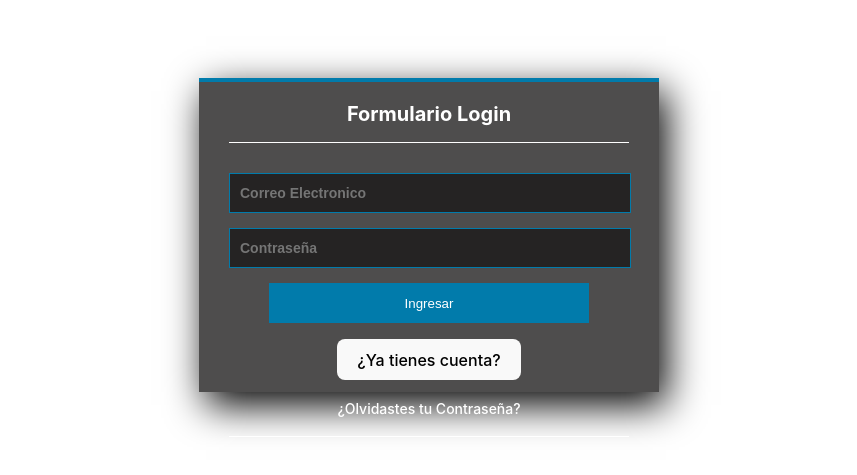
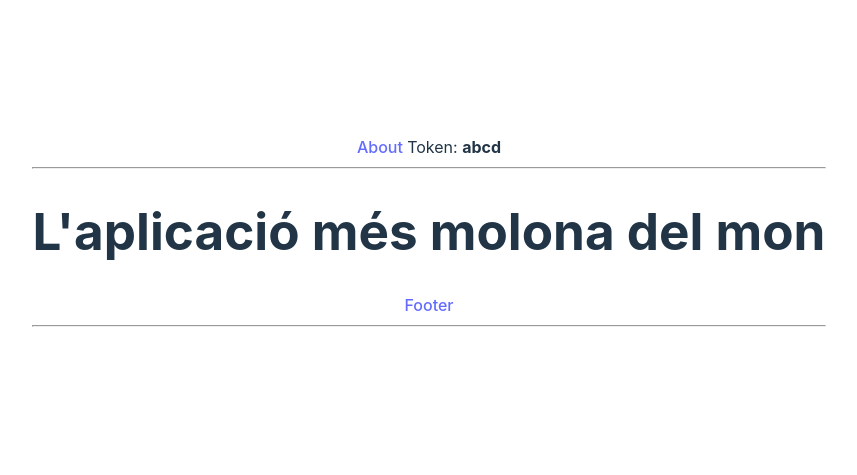
Before and after one commit to OriolDAW2/ProjecteGeoMirJS, a React (Vite) app in the folder React/: page /about in a window 1280 px wide. Shown: the part 165-640 px from the top of the page, without its empty margins (211-1068 px from the left). Built offline with nearby package versions, Linux system fonts and the light colour scheme.

Commit message:
Parte 4 acabada (Falta CSS)

```diff
--- a/React/package.json
+++ b/React/package.json
@@ -10,7 +10,8 @@
   },
   "dependencies": {
     "react": "^18.2.0",
-    "react-dom": "^18.2.0"
+    "react-dom": "^18.2.0",
+    "react-router-dom": "^6.7.0"
   },
   "devDependencies": {
     "@types/react": "^18.0.26",
--- /dev/null
+++ b/React/src/About.jsx
@@ -0,0 +1,3 @@
+export default function About() {
+    return <h1>L'aplicació més molona del mon </h1>;
+  }
--- a/React/src/App.jsx
+++ b/React/src/App.jsx
@@ -1,16 +1,39 @@
 import { useState } from 'react'
-// import reactLogo from './assets/react.svg'
-import './App.css'
+import { UserContext } from "./userContext";
+import { BrowserRouter as Router, Routes, Route } from "react-router-dom";
+
+import About from "./About";
+import Header from "./Layout/Header";
+import Footer from "./Layout/Footer";
 import LoginRegister from './auth/LoginRegister'
 
+import './App.css'
 
 function App() {
+  let [authToken, setAuthToken] = useState("abcd");
 
   return (
     <>
-      <LoginRegister/>
+      <UserContext.Provider
+        value = {{ authToken, setAuthToken }}
+        // { authToken, setAuthToken } equival a  { authToken: authToken, setAuthToken:setAuthToken}
+      >
+        {authToken ? (
+          <>
+          <Router>
+            <Header />
+            <Routes>
+              <Route path="/about" element={<About />} />
+            </Routes>
+            <Footer />
+          </Router>
+          </>
+        ) : (
+          <LoginRegister />
+        )}
+      </UserContext.Provider>
     </>
-  )
+  );
 }
 
 export default App
--- /dev/null
+++ b/React/src/Layout/Footer.jsx
@@ -0,0 +1,14 @@
+import { Link } from "react-router-dom";
+import './css/style.css';
+
+export default function Footer() {
+
+  return (
+    <>
+      <div class="footer">
+        <Link>Footer</Link>
+      </div>
+      <hr />
+    </>
+  );
+}
--- /dev/null
+++ b/React/src/Layout/Header.jsx
@@ -0,0 +1,19 @@
+import { useContext } from "react";
+import { Link } from "react-router-dom";
+import { UserContext } from "../userContext";
+
+import './css/style.css'
+
+export default function Header() {
+  let { authToken, setAuthToken } = useContext(UserContext);
+
+  return (
+    <>
+      <div class="header">
+        <Link to="/about">About </Link>
+        Token: <strong>{authToken}</strong>
+      </div>
+      <hr />
+    </>
+  );
+}
--- /dev/null
+++ b/React/src/Layout/css/style.css
@@ -0,0 +1,7 @@
+.header {
+
+}
+
+.footer {
+
+}
--- a/React/src/auth/Login.jsx
+++ b/React/src/auth/Login.jsx
@@ -8,6 +8,7 @@ export default function Login({setLogin}) {
 
   const sendLogin = (input) => {
     input.preventDefault();
+    document.getElementById('errors').hidden = true;
 
     console.log("Comprovant credencials....");
     // Enviam dades a l'aPI i recollim resultat
@@ -21,6 +22,8 @@ export default function Login({setLogin}) {
     })
       .then((data) => data.json())
       .then((resposta) => {
+        document.getElementById('errors').hidden = false;
+        document.getElementById('errors').innerHTML = resposta['message'];
         console.log(resposta);
         if (resposta.success === true) {
           console.log(resposta.authToken);
@@ -39,6 +42,7 @@ export default function Login({setLogin}) {
         <h5>Formulario Login</h5>
         <input class="controls" type="text" name="email" onChange={(input) => {setEmail(input.target.value);}} placeholder="Correo Electronico"/>
         <input class="controls" type="password" name="password" onChange={(input) => {setPassword(input.target.value);}} placeholder="Contraseña"/>
+        <div hidden class="errors" id="errors"></div>
         <input class="buttons" type="submit" name="" onClick={(input) => {sendLogin(input);}} value="Ingresar"/>
         <button onClick={() => {setLogin(false);}}>¿Ya tienes cuenta?</button>
         <p><a href="#">¿Olvidastes tu Contraseña?</a></p>
--- a/React/src/auth/Register.jsx
+++ b/React/src/auth/Register.jsx
@@ -15,14 +15,16 @@ export default function Register({setLogin}) {
   };
   const handleRegister = (input) => {
     input.preventDefault();
+    document.getElementById('password').hidden = true;
 
     let { name, password, password2, email } = formulari;
     console.log(
       "He enviat les Dades:  " + name + "/" + email + "/" + password + "/" + password2
     );
 
-    if (password2 !== password) {
-      alert("Els passwords han de coincidir");
+    if(password !== password2){
+      document.getElementById('password').hidden = false;
+      document.getElementById('password').innerHTML = 'Els passwords han de coincidir';
       return false;
     }
 
@@ -37,6 +39,8 @@ export default function Register({setLogin}) {
     })
       .then((data) => data.json())
       .then((resposta) => {
+        document.getElementById('errors').hidden = false;
+        document.getElementById('errors').innerHTML = resposta['message'];
         console.log(resposta);
         if (resposta.success === true) {
           console.log(resposta.authToken);
@@ -44,11 +48,12 @@ export default function Register({setLogin}) {
       })
       .catch((data) => {
         console.log(data);
-        alert("Catchch");
+        alert("Catch");
       });
 
     console.log("He enviat les Dades:  " + email + "/" + password);
   };
+
   return (
     <div>
        <section class="form-login-r">
@@ -57,6 +62,8 @@ export default function Register({setLogin}) {
         <input class="controls" type="text" name="email" onChange={handleChange} placeholder="Correo Electronico"/>
         <input class="controls" type="password" name="password" onChange={handleChange} placeholder="Contraseña"/>
         <input class="controls" type="password" name="password2" onChange={handleChange} placeholder="Confirmar Contraseña"/>
+        <div hidden class="errors" id="password"></div>
+        <div hidden class="errors" id="errors"></div>
         <input class="buttons" type="submit" name=""  onClick={(input) => {handleRegister(input);}} value="Registrar"/>
         <button onClick={() => {setLogin(true);}}>¿Ya tienes cuenta?</button>
       </section>
--- a/React/src/auth/css/login.css
+++ b/React/src/auth/css/login.css
@@ -1,7 +1,7 @@
 
-.form-login-r {
+.form-login {
     width: 400px;
-    height: 390px;
+    height: 320px;
     background: #4e4d4d;
     margin: auto;
     box-shadow: 7px 13px 37px #000;
@@ -53,3 +53,12 @@
   .form-login a:hover {
     text-decoration: underline;
   }
+
+  .errors {
+    margin-bottom: 15px;
+    background-color: rgba(153, 66, 66, 0.746);
+    border-radius: 10px;
+    border: 2px solid red;
+    color: white;
+    padding: 3px;
+  }
--- a/React/src/auth/css/register.css
+++ b/React/src/auth/css/register.css
@@ -1,7 +1,7 @@
 
-.form-login {
+.form-login-r {
     width: 400px;
-    height: 270px;
+    height: 420px;
     background: #4e4d4d;
     margin: auto;
     box-shadow: 7px 13px 37px #000;
@@ -53,3 +53,12 @@
   .form-login a:hover {
     text-decoration: underline;
   }
+
+  .errors {
+    margin-bottom: 15px;
+    background-color: rgba(153, 66, 66, 0.746);
+    border-radius: 10px;
+    border: 2px solid red;
+    color: white;
+    padding: 3px;
+  }
--- /dev/null
+++ b/React/src/userContext.js
@@ -0,0 +1,3 @@
+import { createContext } from "react";
+
+export const UserContext = createContext(null);
```
Also changed, not shown: React/src/App.css (line endings or trailing spaces), 1 other file (tests, documents, lock files or other folders).
